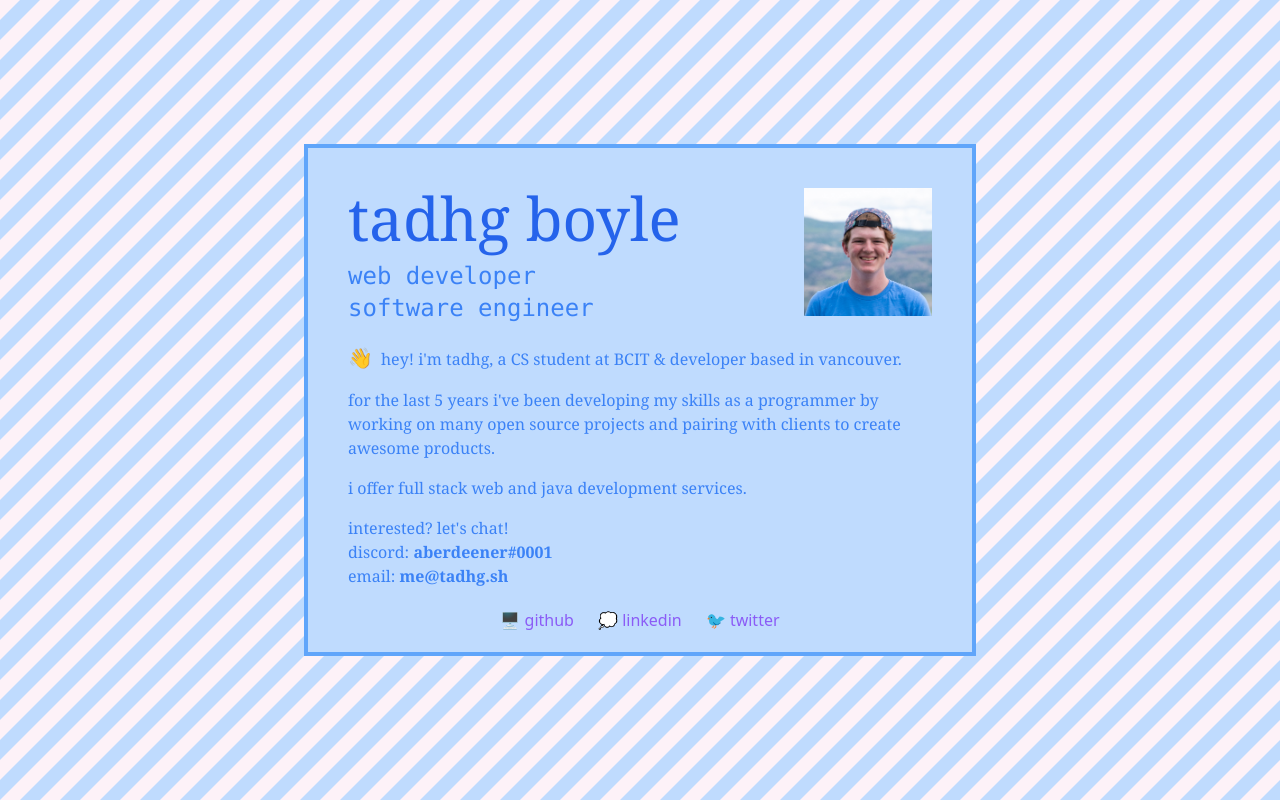
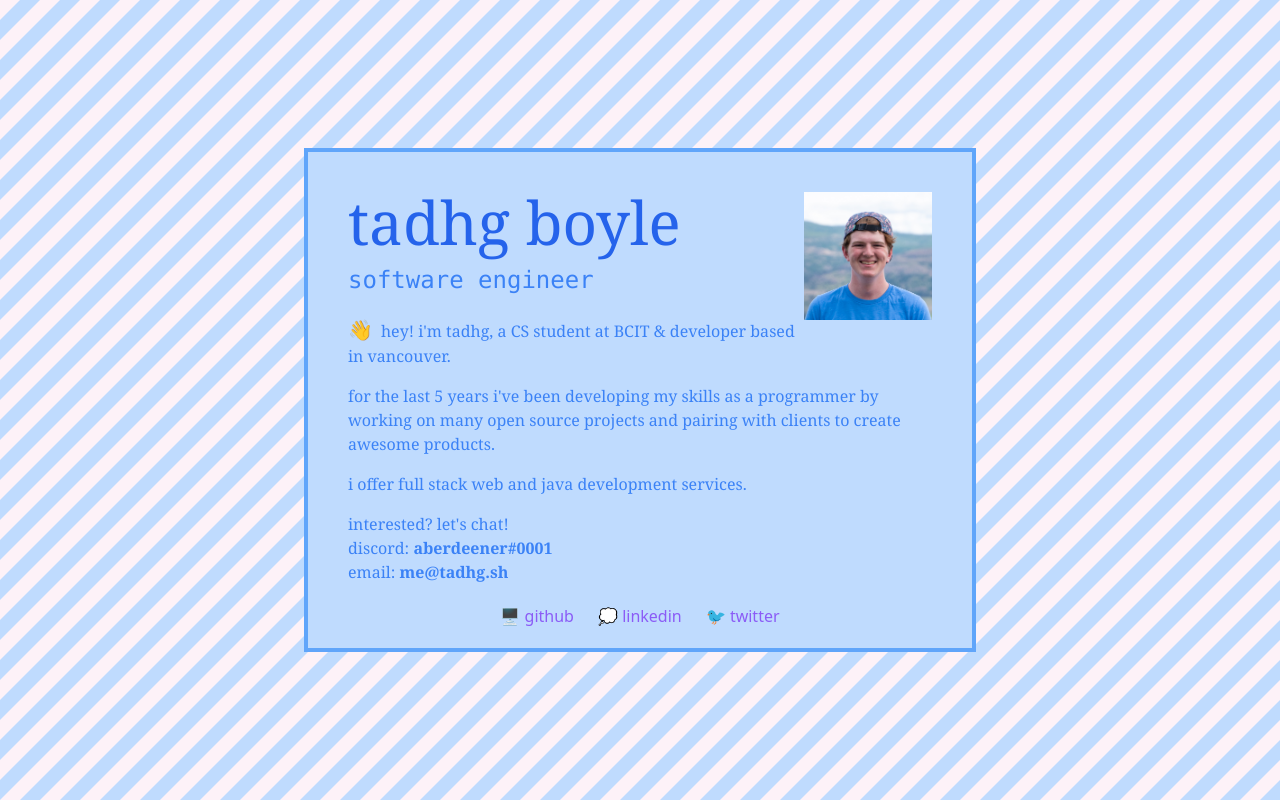
Before and after one commit to tadhgboyle/tadhg.sh, a Vue app: page / in a window 1280 px wide. Built offline with nearby package versions, Linux system fonts and the light colour scheme.

Commit message:
its all encompassing, right?

```diff
--- a/src/App.vue
+++ b/src/App.vue
@@ -5,8 +5,6 @@
                 tadhg boyle <img :src="me" alt="Me!" class="max-h-32 float-right inline">
             </h1>
             <h5 class="font-mono text-blue-500 text-2xl pt-3 pb-5">
-                web developer
-                <br>
                 software engineer
             </h5>
             <div class="font-serif text-blue-500 pb-5 space-y-4">
```
